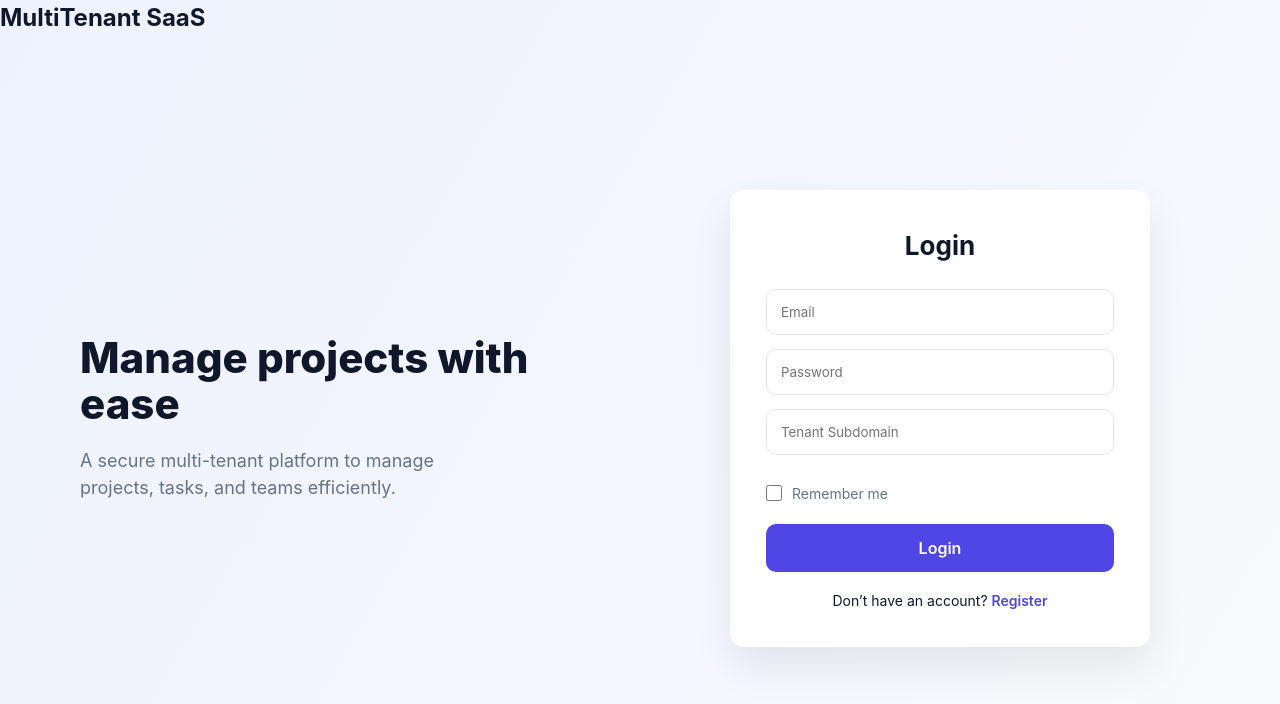
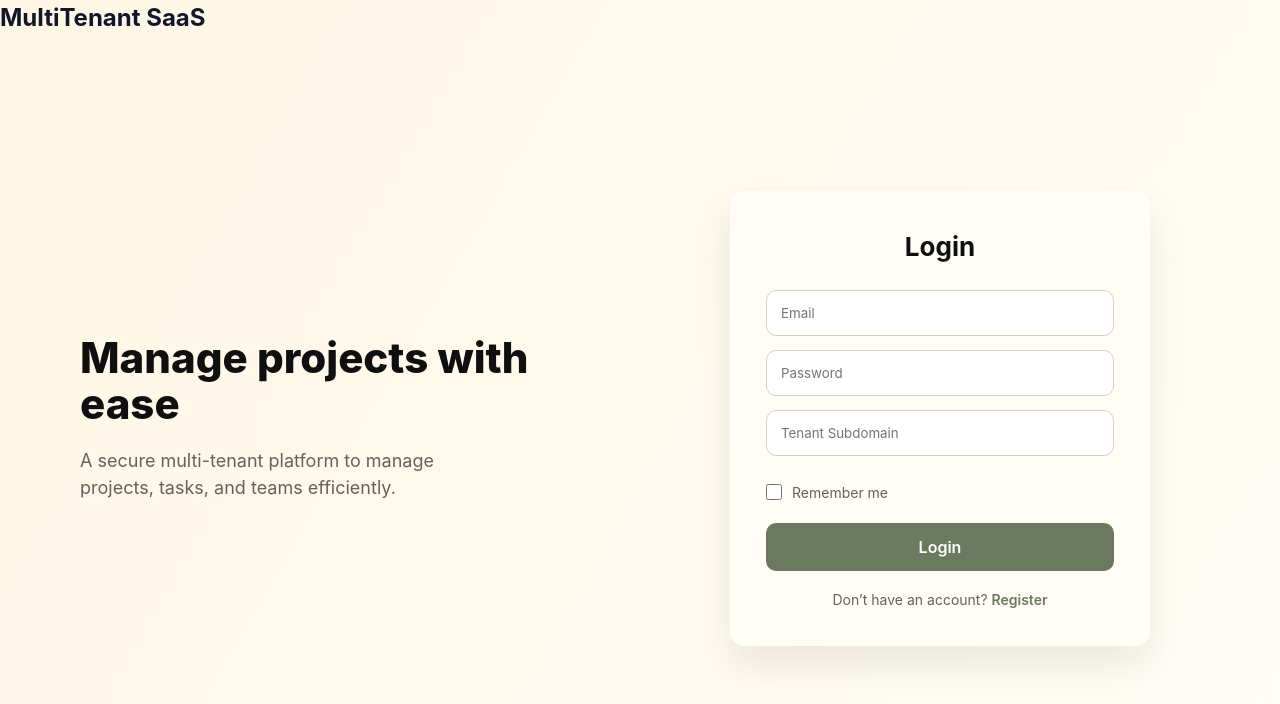
Before and after one commit to koonisettimahesh/platform-saas, a React app in the folder frontend/: page /login in a window 1280 px wide. Shown: the top 704 px of the page. Built offline with nearby package versions, Linux system fonts and the light colour scheme; no server answers; the HTML template or start-up script is replaced by a standard one.

Commit message:
Revise authentication page styles

```diff
--- a/frontend/src/styles/auth.css
+++ b/frontend/src/styles/auth.css
@@ -2,7 +2,9 @@
   min-height: 100vh;
   display: flex;
   flex-direction: column;
-  background: linear-gradient(120deg, #eef2ff, #f8fafc);
+
+  /* THEME BACKGROUND */
+  background: linear-gradient(120deg, #FFF6E5, #FFFDF6);
 }
 
 .auth-content {
@@ -13,7 +15,6 @@
   padding: 40px;
 }
 
-
 .auth-info {
   padding: 40px;
 }
@@ -21,19 +22,19 @@
 .auth-info h1 {
   font-size: 42px;
   font-weight: 800;
-  color: var(--text);
+  color: #0F0F0F; /* black */
   margin-bottom: 20px;
 }
 
 .auth-info p {
   font-size: 18px;
-  color: var(--muted);
+  color: #63625E; /* muted */
   max-width: 420px;
 }
 
 .auth-card {
   max-width: 420px;
-  background: var(--card-bg);
+  background: #FFFDF6; /* soft cream card */
   padding: 36px;
   border-radius: 14px;
   box-shadow: 0 20px 40px rgba(0, 0, 0, 0.08);
@@ -44,6 +45,7 @@
   text-align: center;
   font-size: 26px;
   margin-bottom: 24px;
+  color: #0F0F0F;
 }
 
 .auth-card input {
@@ -51,13 +53,16 @@
   padding: 14px;
   margin-bottom: 14px;
   border-radius: 10px;
-  border: 1px solid var(--border);
+
+  background-color: #FFFFFF;
+  border: 1px solid #D8D2C4; /* soft border */
+  color: #0F0F0F;
 }
 
 .auth-card input:focus {
   outline: none;
-  border-color: var(--primary);
-  box-shadow: 0 0 0 3px rgba(79, 70, 229, 0.15);
+  border-color: #6B7A5E; /* olive */
+  box-shadow: 0 0 0 3px rgba(107, 122, 94, 0.25);
 }
 
 .auth-options {
@@ -66,7 +71,7 @@
   gap: 10px;
   margin: 12px 0 20px;
   font-size: 14px;
-  color: var(--muted);
+  color: #63625E;
 }
 
 .auth-options input[type="checkbox"] {
@@ -83,36 +88,44 @@
 .auth-card button {
   width: 100%;
   padding: 14px;
-  background: var(--primary);
-  color: white;
+
+  background: #6B7A5E; /* olive */
+  color: #FFFFFF;
+
   border: none;
   border-radius: 10px;
   font-size: 16px;
   font-weight: 600;
 }
 
+.auth-card button:hover {
+  background: #5E6D52; /* darker olive */
+}
+
 .auth-footer {
   text-align: center;
   margin-top: 18px;
   font-size: 14px;
+  color: #63625E;
 }
 
 .auth-footer a {
-  color: var(--primary);
+  color: #6B7A5E;
   font-weight: 600;
 }
 
+/* STATES */
 .error {
-  background: #fee2e2;
-  color: var(--error);
+  background: #FDECEC; /* soft red */
+  color: #8A1F1F;
   padding: 12px;
   border-radius: 8px;
   margin-bottom: 16px;
 }
 
 .success {
-  background: #dcfce7;
-  color: var(--success);
+  background: #E8F3EA; /* soft green */
+  color: #2F6B3F;
   padding: 12px;
   border-radius: 8px;
   margin-bottom: 16px;
@@ -136,32 +149,9 @@
   top: 50%;
   transform: translateY(-50%);
   font-size: 14px;
-  color: var(--muted);
+  color: #63625E;
   pointer-events: none;
 }
-
-/* =====================
-   CHECKBOX FIX (REUSE)
-===================== */
-.auth-options {
-  display: flex;
-  align-items: center;
-  gap: 10px;
-  margin: 14px 0 20px;
-  font-size: 14px;
-  color: var(--muted);
-}
-
-.auth-options input[type="checkbox"] {
-  width: 16px;
-  height: 16px;
-  margin: 0;
-}
-
-.auth-options label {
-  cursor: pointer;
-}
-
 
 /* MOBILE */
 @media (max-width: 900px) {
```
